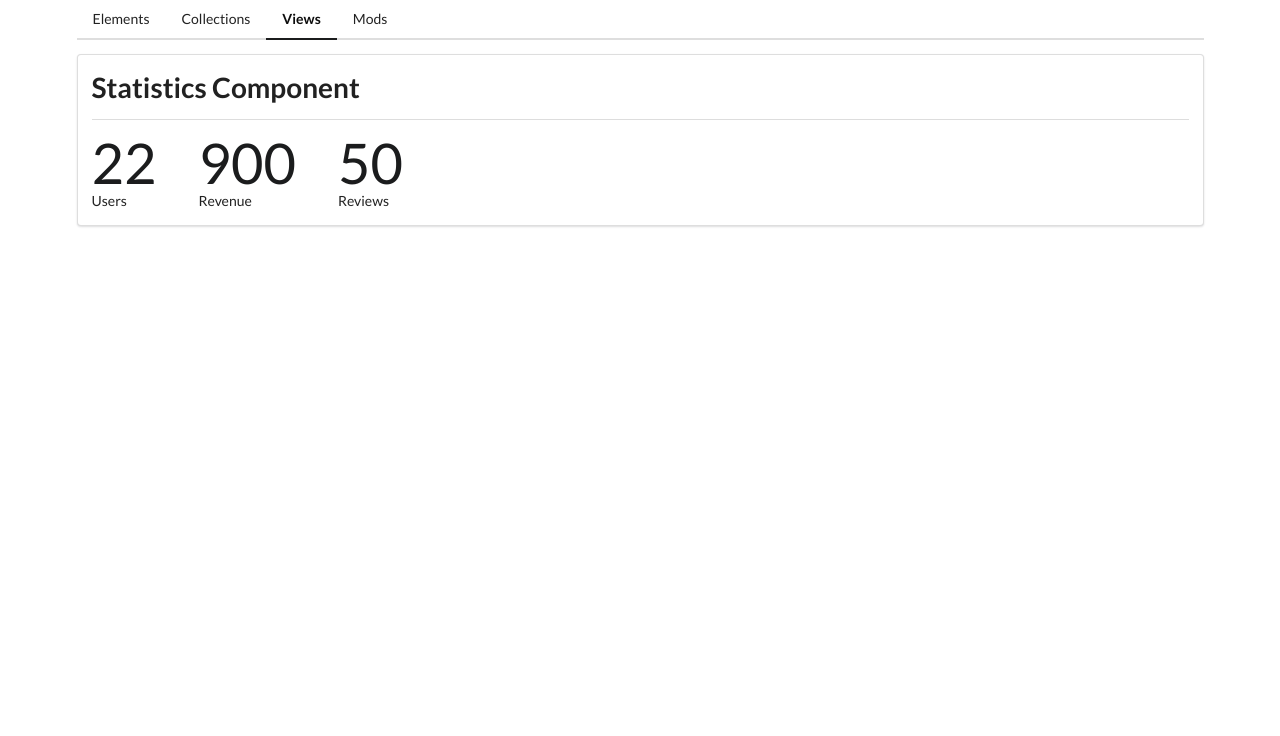
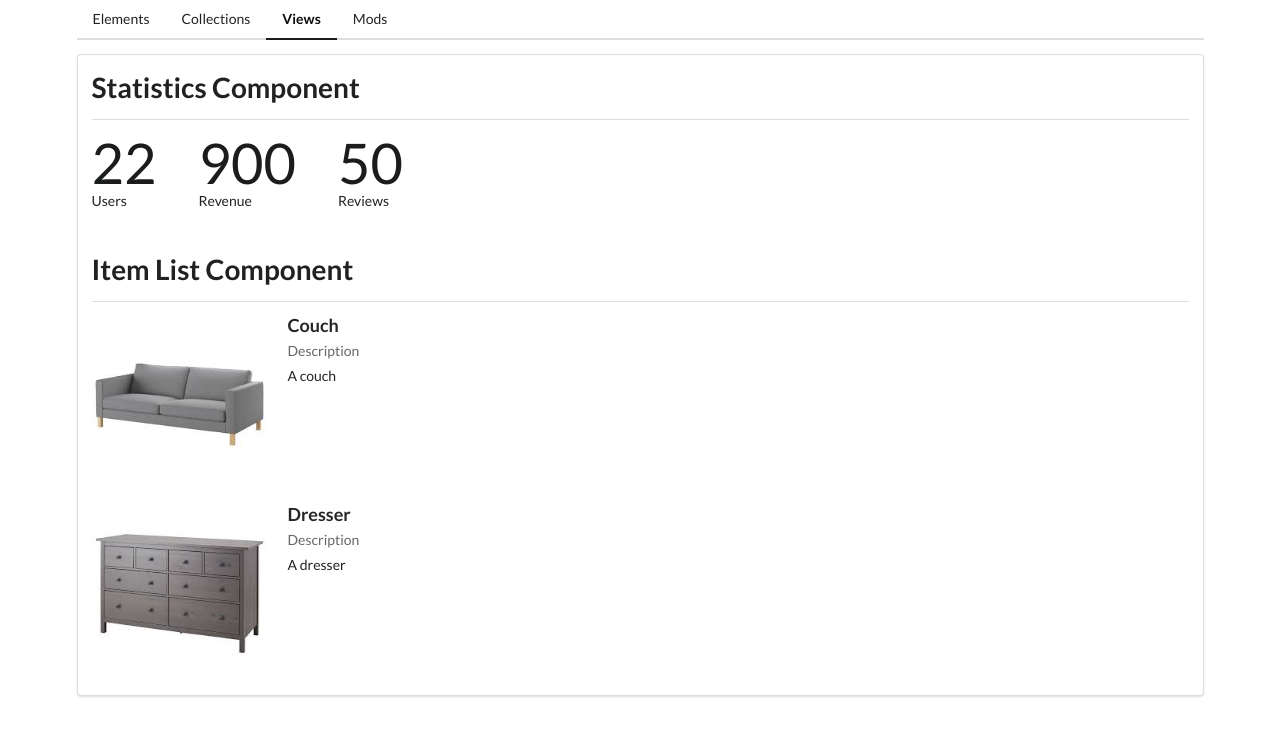
Before and after one commit to mstone89/angular_modules_app, an Angular app: page /views in a window 1280 px wide. Shown: the top 736 px of the page. Built offline with nearby package versions, Linux system fonts and the light colour scheme.

Commit message:
Add item line content

```diff
--- a/src/app/shared/divider/divider.component.css
+++ b/src/app/shared/divider/divider.component.css
@@ -0,0 +1,4 @@
+:host:not(:first-of-type) {
+    display: block;
+    margin-top: 40px;
+}
--- a/src/app/views/item-list/item-list.component.html
+++ b/src/app/views/item-list/item-list.component.html
@@ -1 +1,16 @@
-<p>item-list works!</p>
+<div class="ui items">
+    <div *ngFor="let item of items" class="item">
+        <div class="image">
+            <img [src]="item.image" alt="{{ item.title }}">
+        </div>
+        <div class="content">
+            <a class="header">{{ item.title | titlecase }}</a>
+            <div class="meta">
+                <span>Description</span>
+            </div>
+            <div class="description">
+                <p>{{ item.description }}</p>
+            </div>
+        </div>
+    </div>
+</div>
--- a/src/app/views/item-list/item-list.component.ts
+++ b/src/app/views/item-list/item-list.component.ts
@@ -1,4 +1,4 @@
-import { Component, OnInit } from '@angular/core';
+import { Component, OnInit, Input } from '@angular/core';
 
 @Component({
   selector: 'app-item-list',
@@ -6,6 +6,7 @@ import { Component, OnInit } from '@angular/core';
   styleUrls: ['./item-list.component.css']
 })
 export class ItemListComponent implements OnInit {
+    @Input() items = [];
 
   constructor() { }
 
--- a/src/app/views/views-home/views-home.component.html
+++ b/src/app/views/views-home/views-home.component.html
@@ -1,2 +1,5 @@
 <app-divider>Statistics</app-divider>
 <app-statistics [stats]="stats"></app-statistics>
+
+<app-divider>Item List</app-divider>
+<app-item-list [items]="items"></app-item-list>
--- a/src/app/views/views-home/views-home.component.ts
+++ b/src/app/views/views-home/views-home.component.ts
@@ -12,6 +12,11 @@ export class ViewsHomeComponent implements OnInit {
         { value: 50, label: 'Reviews' }
     ];
 
+    items = [
+        { image: '/assets/images/couch.jpeg', title: 'couch', description: 'A couch' },
+        { image: '/assets/images/dresser.jpeg', title: 'dresser', description: 'A dresser' }
+    ];
+
   constructor() { }
 
   ngOnInit() {
```
